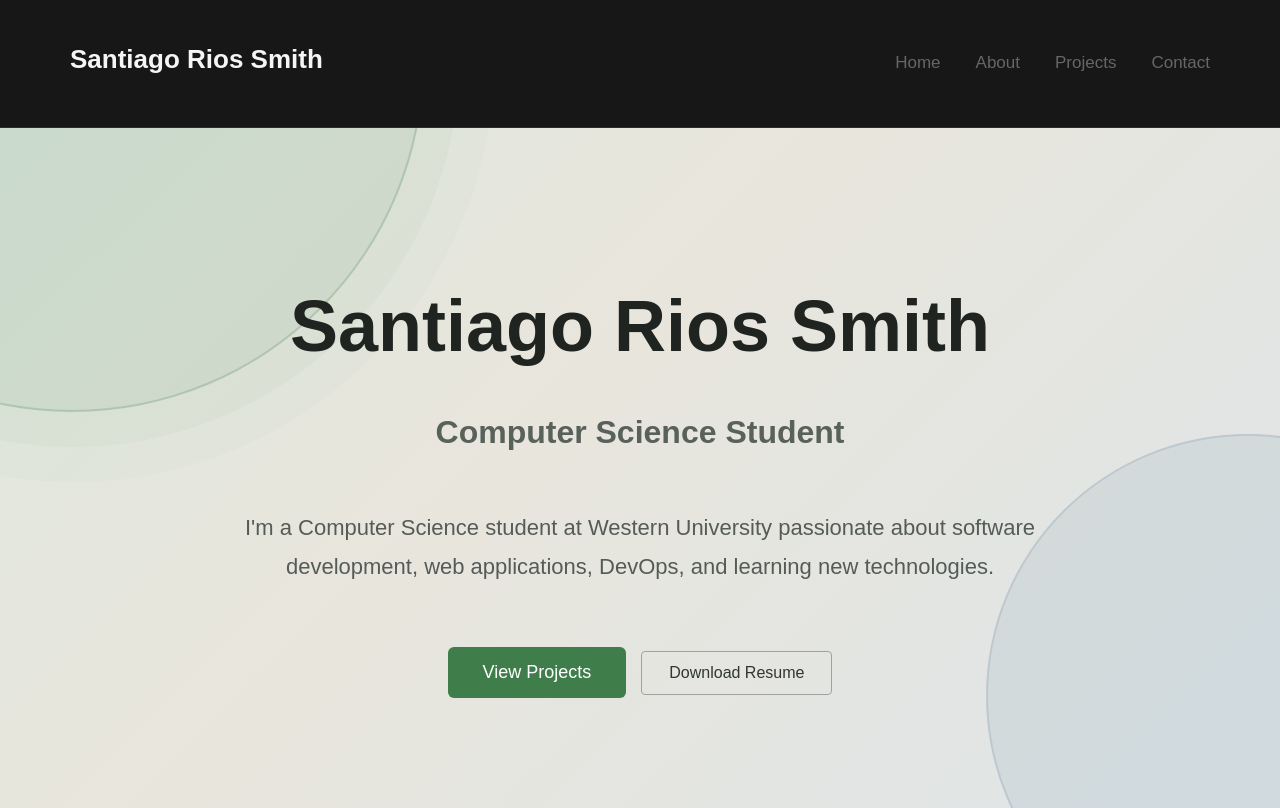
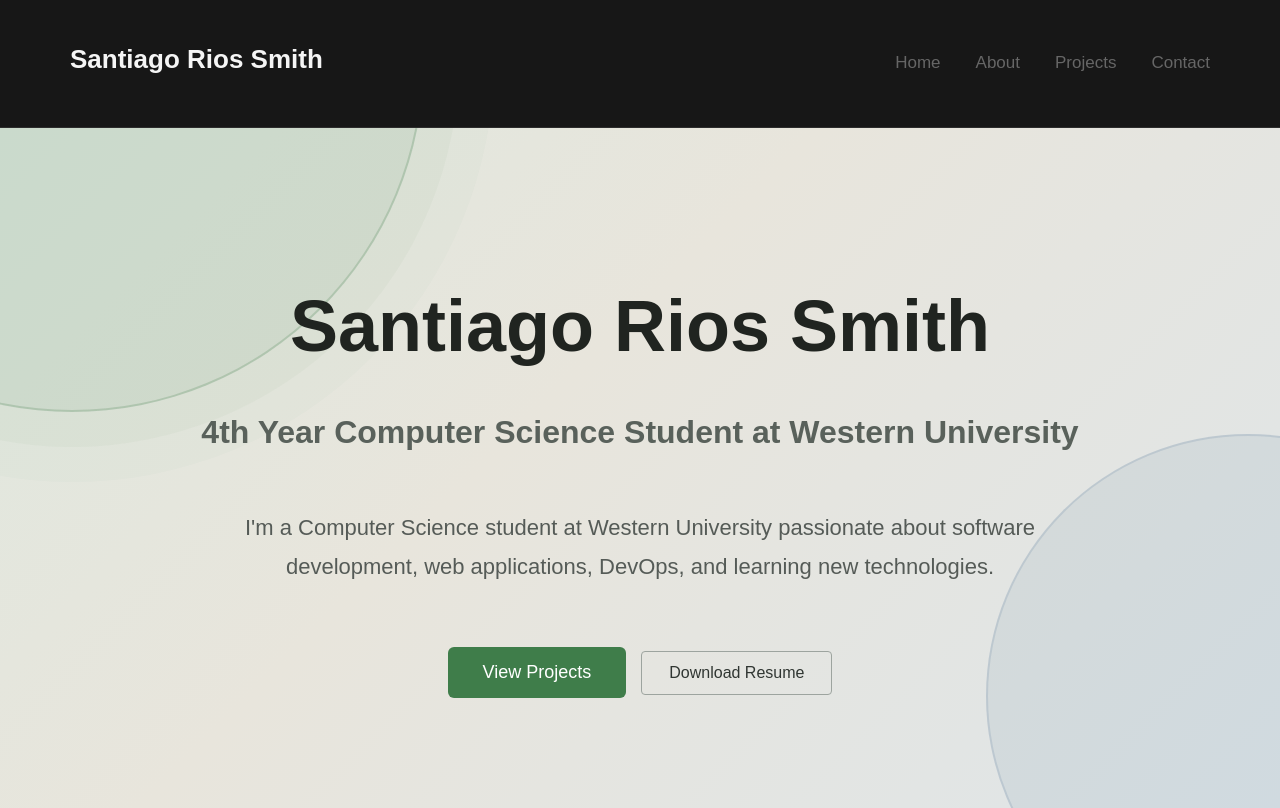
Before and after one commit to SantiagoRiosSmith/portfolio, a React (Vite) app: page / in a window 1280 px wide. Built offline with nearby package versions, Linux system fonts and the light colour scheme.

Commit message:
Updated home page subtitle

```diff
--- a/src/pages/Home.jsx
+++ b/src/pages/Home.jsx
@@ -9,7 +9,7 @@ function Home() {
     </h1>
 
     <h2>
-        Computer Science Student
+        4th Year Computer Science Student at Western University
     </h2>
 
     <p className="description">
```
